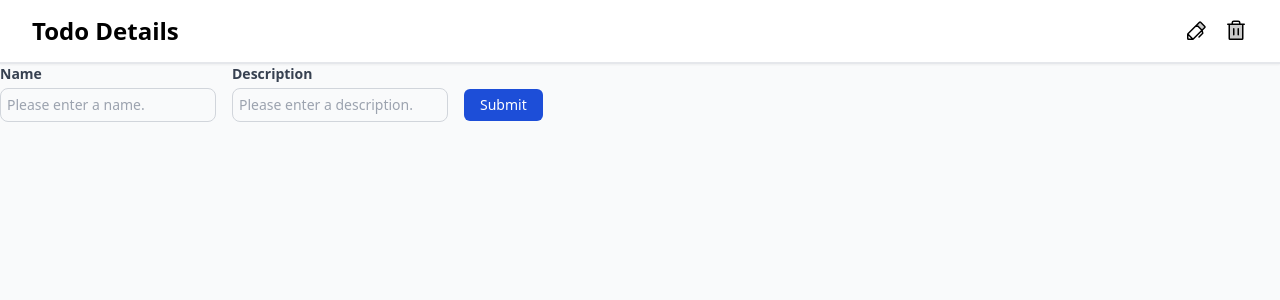
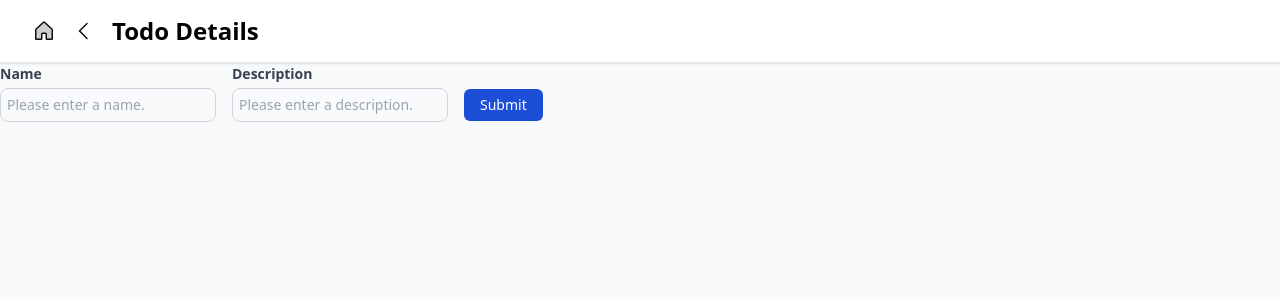
Before and after one commit to arda-e/next-todo-ts-prisma, a Next.js app: page /todos/1 in a window 1280 px wide. Shown: the top 300 px of the page. Built offline with nearby package versions, Linux system fonts and the light colour scheme; no server answers; the database is empty.

Commit message:
Refactor Header component and add new SVG icons

```diff
--- a/src/components/common/Header/Header.tsx
+++ b/src/components/common/Header/Header.tsx
@@ -1,27 +1,45 @@
 import React from 'react'
-import DeleteIcon from './Delete.svg'
-import EditIcon from './Edit.svg'
 
+import { useRouter } from 'next/router'
+import { Home, Edit, Delete, CaretLeft } from './assets'
 interface HeaderProps {
   text: string
-  isEdit?: boolean
+  type: 'edit' | 'home' | 'detail'
   onClickDelete?: () => void
   onClickEdit?: () => void
 }
 
 const Header = (props: HeaderProps) => {
+  const router = useRouter()
+
+  const handleHomeClick = () => {
+    router.push('/')
+  }
+  const handleNavigateBack = () => {
+    router.back()
+  }
+
   return (
     <>
       <div
         id="header"
         className="flex w-full items-center justify-between border-b-2 bg-white border-gray-200 shadow-sm p-4 px-8 h-16"
       >
-        <h2 className="text-2xl font-semibold">{props.text}</h2>
-        {props.isEdit ? (
+        <div id="header__logo-text" className="flex gap-4 items-center">
+          {props.type !== 'home' ? (
+            <>
+              <Home onClick={handleHomeClick} />
+              <CaretLeft onClick={handleNavigateBack} />
+            </>
+          ) : null}
+          <h2 className="text-2xl font-semibold">{props.text}</h2>
+        </div>
+
+        {props.type === 'detail' ? (
           <>
             <div id="header__edit" className="flex items-center gap-4">
-              <EditIcon onClick={props.onClickEdit} />
-              <DeleteIcon onClick={props.onClickDelete} />
+              <Edit onClick={props.onClickEdit} />
+              <Delete onClick={props.onClickDelete} />
             </div>
           </>
         ) : null}
--- /dev/null
+++ b/src/components/common/Header/assets/CaretLeft.svg.tsx
@@ -0,0 +1,17 @@
+import * as React from 'react'
+import { SvgComponentProps } from '@/types/types'
+
+const SvgComponent = (props: SvgComponentProps) => (
+  <svg
+    className="cursor-pointer transition duration-200 ease-in-out hover:scale-110"
+    xmlns="http://www.w3.org/2000/svg"
+    width={24}
+    height={24}
+    fill="#0e0c0c"
+    viewBox="0 0 256 256"
+    {...props}
+  >
+    <path d="M165.66 202.34a8 8 0 0 1-11.32 11.32l-80-80a8 8 0 0 1 0-11.32l80-80a8 8 0 0 1 11.32 11.32L91.31 128Z" />
+  </svg>
+)
+export default SvgComponent
--- a/src/components/common/Header/Delete.svg.tsx
+++ b/src/components/common/Header/assets/Delete.svg.tsx
@@ -1,8 +1,5 @@
 import * as React from 'react'
-
-interface SvgComponentProps {
-  onClick?: () => void
-}
+import { SvgComponentProps } from '@/types/types'
 
 const SvgComponent = (props: SvgComponentProps) => (
   <svg
--- a/src/components/common/Header/Edit.svg.tsx
+++ b/src/components/common/Header/assets/Edit.svg.tsx
@@ -1,8 +1,5 @@
 import * as React from 'react'
-
-interface SvgComponentProps {
-  onClick?: () => void
-}
+import { SvgComponentProps } from '@/types/types'
 
 const SvgComponent = (props: SvgComponentProps) => (
   <svg
--- /dev/null
+++ b/src/components/common/Header/assets/Home.svg.tsx
@@ -0,0 +1,21 @@
+import * as React from 'react'
+import { SvgComponentProps } from '@/types/types'
+
+const Home = (props: SvgComponentProps) => (
+  <svg
+    className="cursor-pointer transition duration-200 ease-in-out hover:scale-110"
+    xmlns="http://www.w3.org/2000/svg"
+    width={24}
+    height={24}
+    fill="#0e0c0c"
+    viewBox="0 0 256 256"
+    {...props}
+  >
+    <path
+      d="M216 115.54V208a8 8 0 0 1-8 8h-48a8 8 0 0 1-8-8v-48a8 8 0 0 0-8-8h-32a8 8 0 0 0-8 8v48a8 8 0 0 1-8 8H48a8 8 0 0 1-8-8v-92.46a8 8 0 0 1 2.62-5.92l80-75.54a8 8 0 0 1 10.77 0l80 75.54a8 8 0 0 1 2.61 5.92Z"
+      opacity={0.2}
+    />
+    <path d="m218.83 103.77-80-75.48a1.14 1.14 0 0 1-.11-.11 16 16 0 0 0-21.53 0l-.11.11-79.91 75.48A16 16 0 0 0 32 115.55V208a16 16 0 0 0 16 16h48a16 16 0 0 0 16-16v-48h32v48a16 16 0 0 0 16 16h48a16 16 0 0 0 16-16v-92.45a16 16 0 0 0-5.17-11.78ZM208 208h-48v-48a16 16 0 0 0-16-16h-32a16 16 0 0 0-16 16v48H48v-92.45l.11-.1L128 40l79.9 75.43.11.1Z" />
+  </svg>
+)
+export default Home
--- /dev/null
+++ b/src/components/common/Header/assets/index.ts
@@ -0,0 +1,4 @@
+export { default as CaretLeft } from './CaretLeft.svg'
+export { default as Delete } from './Delete.svg'
+export { default as Edit } from './Edit.svg'
+export { default as Home } from './Home.svg'
```
